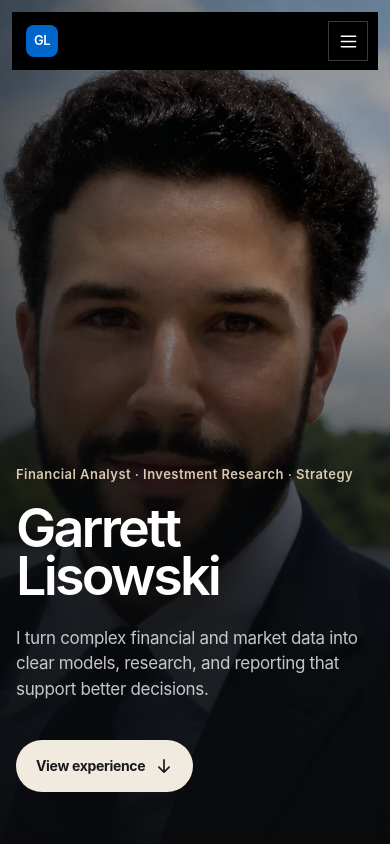
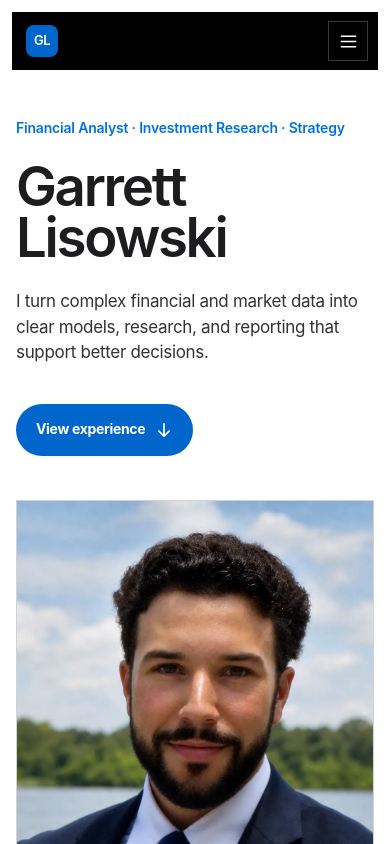
Before and after one commit to garrettistrading/GarrettLisowski.com, a Next.js app: page / in a window 390 px wide. Shown: the top 844 px of the page. Built offline with nearby package versions, Linux system fonts and the light colour scheme.

Commit message:
fix: replace cinematic hero with editorial split

```diff
--- a/app/globals.css
+++ b/app/globals.css
@@ -143,34 +143,20 @@ ul { margin: 0; padding: 0; }
 .mobile-navigation { display: none; }
 
 .portfolio-hero {
-  align-items: flex-end;
-  color: #ffffff;
-  display: flex;
-  isolation: isolate;
-  min-height: max(760px, 100dvh);
-  overflow: hidden;
-  padding: clamp(170px, 20vh, 220px) max(48px, 8vw) clamp(82px, 11vh, 118px);
-  position: relative;
-  width: 100%;
-}
-
-.candidate-hero::before {
-  background:
-    linear-gradient(90deg, rgba(8, 10, 12, .95) 0%, rgba(8, 10, 12, .88) 28%, rgba(8, 10, 12, .64) 47%, rgba(8, 10, 12, .2) 69%, transparent 86%),
-    linear-gradient(0deg, rgba(8, 10, 12, .46) 0%, transparent 42%);
-  content: "";
-  inset: 0;
-  pointer-events: none;
-  position: absolute;
-  z-index: 1;
+  align-items: center;
+  display: grid;
+  gap: clamp(64px, 8vw, 124px);
+  grid-template-columns: minmax(0, 1fr) minmax(380px, 520px);
+  margin: 0 auto;
+  min-height: 820px;
+  padding: 148px 0 90px;
+  width: var(--container);
 }
 
 .hero-statement {
   margin: 0;
-  max-width: 720px;
+  max-width: 650px;
   padding: 0;
-  position: relative;
-  z-index: 2;
 }
 
 .intro-line,
@@ -196,51 +182,54 @@ ul { margin: 0; padding: 0; }
 
 .hero-statement h1 {
   font-family: var(--serif);
-  font-size: clamp(76px, 8.8vw, 132px);
+  font-size: clamp(72px, 7.2vw, 106px);
   font-weight: 600;
-  letter-spacing: -0.052em;
-  line-height: .86;
-  margin: 25px 0 34px;
-  max-width: 690px;
+  letter-spacing: -0.042em;
+  line-height: .92;
+  margin: 27px 0 32px;
+  max-width: 650px;
   text-wrap: balance;
 }
 
 .hero-support {
-  color: rgba(255, 255, 255, .76);
+  color: var(--ink-soft);
   font-size: clamp(18px, 1.5vw, 21px);
   line-height: 1.5;
   margin: 0;
-  max-width: 560px;
+  max-width: 570px;
   text-wrap: pretty;
 }
 
 .hero-cta-row { align-items: center; display: flex; gap: 26px; margin-top: 38px; }
 
 .hero-portrait {
-  inset: 0;
+  align-self: center;
+  aspect-ratio: 4 / 5;
+  background: #eef0f2;
+  border: 1px solid rgba(24, 28, 33, .14);
+  justify-self: end;
   margin: 0;
-  min-height: 0;
-  position: absolute;
+  max-width: 520px;
+  overflow: hidden;
+  position: relative;
   width: 100%;
-  z-index: 0;
 }
 
 .hero-portrait::after { content: none; }
 
 .hero-portrait-frame {
   height: 100%;
-  min-height: 0;
   position: relative;
+  width: 100%;
 }
 
 .hero-portrait-frame img {
   display: block;
-  filter: brightness(.78) contrast(1.07) saturate(.82) sepia(.04);
+  filter: contrast(1.025) saturate(.91);
   height: 100%;
   object-fit: cover;
-  object-position: center 40%;
-  transform: scale(1.06) translateX(5%);
-  transform-origin: center;
+  object-position: center 44%;
+  transform: none;
   width: 100%;
 }
 
@@ -269,18 +258,14 @@ ul { margin: 0; padding: 0; }
 .primary-action:active { transform: translateY(1px); }
 
 .candidate-hero .intro-line {
-  color: rgba(242, 226, 199, .88);
-  font-size: 13px;
+  color: var(--green-light);
+  font-size: 14px;
   font-weight: 600;
-  letter-spacing: .035em;
-}
-
-.candidate-hero .primary-action {
-  background: #f1eadf;
-  color: #17191b;
-}
-
-.candidate-hero .primary-action:hover { background: #ffffff; }
+  letter-spacing: -0.014em;
+}
+
+.candidate-hero .primary-action { background: var(--green); color: var(--on-dark); }
+.candidate-hero .primary-action:hover { background: var(--green-light); }
 
 .text-action,
 .case-study-link,
@@ -1363,7 +1348,7 @@ ul { margin: 0; padding: 0; }
 @media (max-width: 1080px) {
   :root { --container: min(100% - 56px, 1100px); }
   .desktop-nav-links { gap: 20px; }
-  .portfolio-hero { padding-left: 7vw; padding-right: 7vw; }
+  .portfolio-hero { gap: 48px; grid-template-columns: minmax(0, 1fr) minmax(340px, 460px); }
   .hero-analysis { min-height: 480px; }
   .project-feature,
   .project-feature-reversed { gap: 5%; grid-template-columns: 1.05fr .95fr; }
@@ -1392,21 +1377,11 @@ ul { margin: 0; padding: 0; }
   .mobile-navigation { background: var(--ink); color: var(--on-dark); display: grid; margin: -1px auto 0; padding: 8px 14px 16px; width: calc(100vw - 24px); }
   .mobile-navigation a { border-top: 1px solid rgba(255,255,255,.14); font-size: 15px; padding: 14px 0; }
 
-  .portfolio-hero {
-    min-height: max(720px, 100dvh);
-    padding: 134px 20px 66px;
-  }
-  .candidate-hero::before {
-    background:
-      linear-gradient(180deg, rgba(8, 10, 12, .08) 0%, rgba(8, 10, 12, .14) 34%, rgba(8, 10, 12, .76) 69%, rgba(8, 10, 12, .96) 100%),
-      linear-gradient(90deg, rgba(8, 10, 12, .5) 0%, transparent 78%);
-  }
-  .hero-statement { margin: 0; max-width: 610px; padding: 0; width: 100%; }
-  .hero-statement h1 { font-size: clamp(58px, 14vw, 86px); max-width: 560px; }
-  .hero-portrait-frame img {
-    object-position: 58% center;
-    transform: none;
-  }
+  .portfolio-hero { gap: 54px; grid-template-columns: 1fr; min-height: auto; padding: 132px 0 78px; }
+  .hero-statement { max-width: 650px; }
+  .hero-statement h1 { font-size: clamp(60px, 13vw, 82px); max-width: 620px; }
+  .hero-portrait { justify-self: center; max-width: 480px; }
+  .hero-portrait-frame img { object-position: center 42%; }
   .hero-analysis { min-height: 490px; }
   .experience-section .portfolio-section-heading { margin-bottom: 58px; }
   .experience-evidence { grid-template-columns: 1fr; margin: 0 0 66px; }
@@ -1498,11 +1473,11 @@ ul { margin: 0; padding: 0; }
   :root { --container: calc(100vw - 32px); }
   body { font-size: 15px; }
   .site-nav .wordmark > span:last-child { display: none; }
-  .portfolio-hero { min-height: max(700px, 100dvh); padding: 118px 16px 52px; }
-  .hero-statement h1 { font-size: clamp(52px, 13.8vw, 72px); line-height: .89; margin: 20px 0 26px; }
+  .portfolio-hero { gap: 44px; padding: 118px 0 64px; }
+  .hero-statement h1 { font-size: clamp(52px, 14vw, 66px); line-height: .94; margin: 22px 0 26px; }
   .hero-support { font-size: 17px; }
   .hero-cta-row { align-items: flex-start; flex-direction: column; gap: 12px; }
-  .hero-statement { margin: 0; }
+  .hero-portrait { max-width: 100%; }
   .hero-analysis { min-height: 410px; padding: 17px; }
   .hero-analysis svg { margin: 25px 0 12px; }
   .experience-evidence div { align-items: center; }
--- a/app/page.tsx
+++ b/app/page.tsx
@@ -48,18 +48,6 @@ export default function Home() {
 
       <div id="content">
         <section className="portfolio-hero candidate-hero">
-          <figure className="hero-portrait">
-            <div className="hero-portrait-frame">
-              <Image
-                src="/assets/garrett-lisowski-headshot-portrait.webp"
-                alt="Garrett Lisowski"
-                width={1254}
-                height={1254}
-                priority
-                unoptimized
-              />
-            </div>
-          </figure>
           <div className="hero-statement">
             <p className="intro-line">Financial Analyst · Investment Research · Strategy</p>
             <h1>Garrett Lisowski</h1>
@@ -73,6 +61,18 @@ export default function Home() {
               </a>
             </div>
           </div>
+          <figure className="hero-portrait">
+            <div className="hero-portrait-frame">
+              <Image
+                src="/assets/garrett-lisowski-headshot-portrait.webp"
+                alt="Garrett Lisowski"
+                width={1254}
+                height={1254}
+                priority
+                unoptimized
+              />
+            </div>
+          </figure>
         </section>
 
         <section className="experience-section" id="experience">
```
